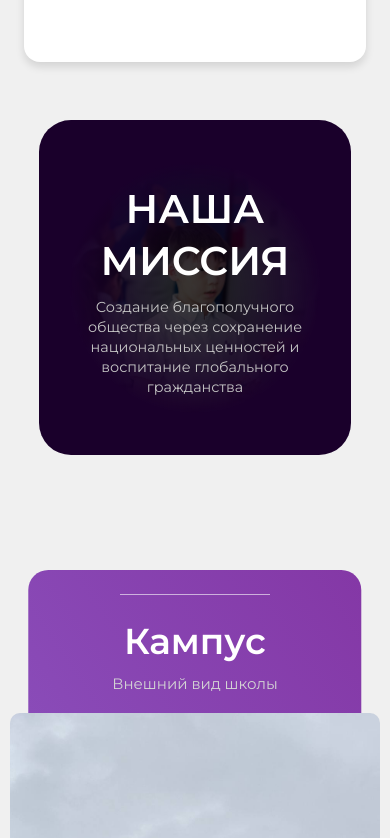
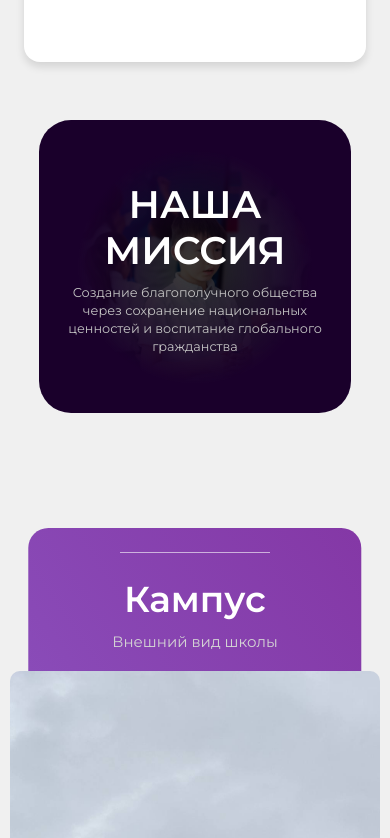
Before and after one commit to 64envy64/lastlast, a plain HTML site: page index.html in a window 390 px wide. Shown: the part 1766-2604 px from the top of the page. Drawn offline with nearby package versions, Linux system fonts and the light colour scheme.

Commit message:
Update style.css

```diff
--- a/style.css
+++ b/style.css
@@ -956,6 +956,8 @@ transform: translateY(-5);
   align-items: center;
   text-align: center;
   padding: 20px 0;
+  margin-top: 100px;
+  margin-bottom: 100px;
 }
 
 .mission-content {
@@ -979,29 +981,29 @@ transform: translateY(-5);
   color: #c4c4c4;
   font-size: 1.4em; /* Используйте em для размера шрифта */
   font-weight: 500;
-  padding: 20px; /* Используйте относительные единицы для отступов */
+  padding: 1.5em; /* Используйте относительные единицы для отступов */
   line-height: 1.4;
 }
 
 @media (max-width: 767px) {
   .pluses {
     margin-top: 100px;
-    height: 35vh;
+    height: 30vh;
     margin-bottom: 80px;
     width: 80%;
-    line-height: 1.3;
+    line-height: 1.2;
   }
   .pluses h1 {
     margin-top: 0px;
     margin-left: 0px;
-    font-size: 2.5em; /* Уменьшаем размер шрифта для мобильных версий */
+    font-size: 2.4em; /* Уменьшаем размер шрифта для мобильных версий */
     text-align: center;
     padding-top: 15px;
     margin-bottom: 0px;
   }
   .pluses p {
     padding: 10px;
-    font-size: 0.9em; /* Уменьшаем размер шрифта для мобильных версий */
+    font-size: 0.8em; /* Уменьшаем размер шрифта для мобильных версий */
     text-align: center;
   }
 }
```
